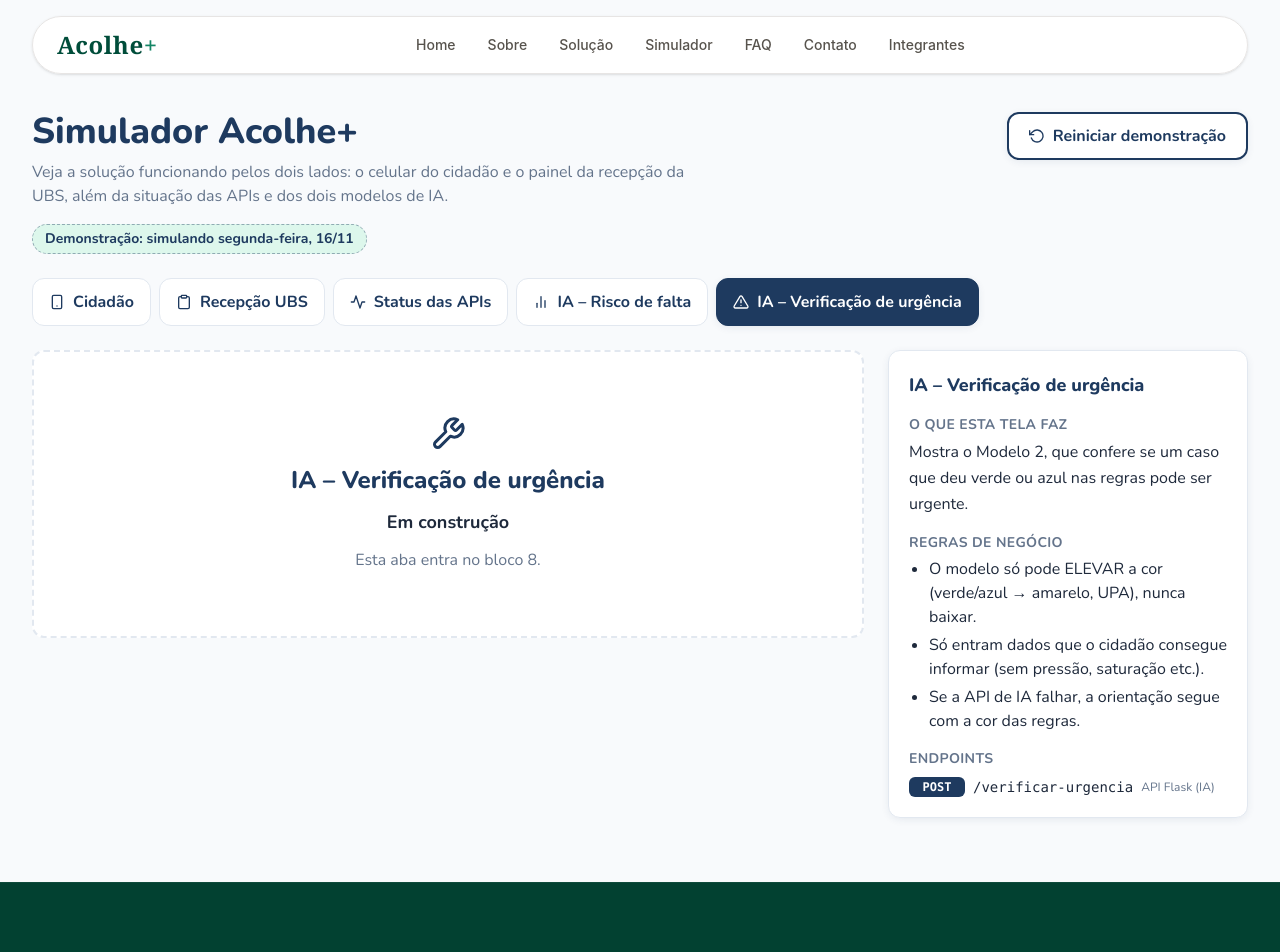
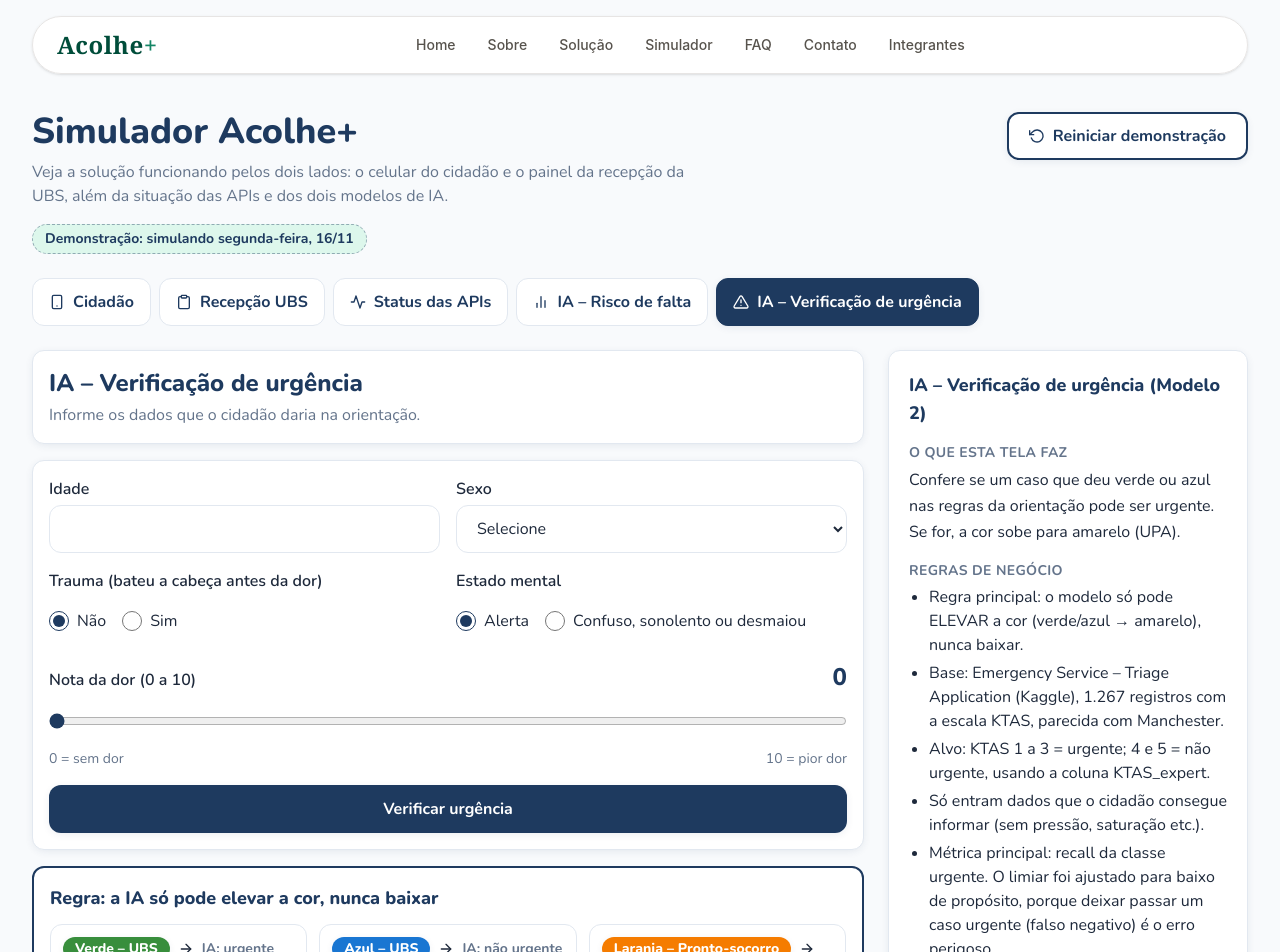
Before and after one commit to GlobalSolution-2026/acolhe-mais-front, a React (Vite) app: page /simulador/ia-urgencia in a window 1280 px wide. Shown: the top 952 px of the page. Built offline with nearby package versions, Linux system fonts and the light colour scheme; no server answers.

Commit message:
Adiciona aba IA – Verificação de urgência com a regra só eleva

```diff
--- a/src/pages/simulador/ia/AbaIaUrgencia.tsx
+++ b/src/pages/simulador/ia/AbaIaUrgencia.tsx
@@ -1,33 +1,191 @@
 /**
  * Página: aba IA – Verificação de urgência (/simulador/ia-urgencia)
- * Vai mostrar o Modelo 2: formulário (idade, sexo, trauma, dor e estado mental), o resultado
- * e o efeito na orientação. Por enquanto: "Em construção" (bloco 8).
+ * Tela de "admin" do Modelo 2: formulário com idade, sexo, trauma, dor de 0 a 10 (useWatch mostra o valor)
+ * e estado mental. Mostra se o caso é urgente, a probabilidade e o efeito na orientação, destacando a
+ * regra "só pode elevar" com exemplos lado a lado.
  * Veio de: planejamento do grupo (não há tela equivalente no protótipo).
- * Endpoints (planejados): POST /verificar-urgencia (API Flask).
- * Estados: ainda não se aplica.
+ * Endpoints: POST /verificar-urgencia (API Flask).
+ * Estados: enviando ("Verificando..."), erro da API (400 sem campo, fora do ar) e sem resultado ainda.
  */
-import EmConstrucao from '../../../components/EmConstrucao';
+import { useState } from 'react';
+import { useForm, useWatch } from 'react-hook-form';
+import { FiArrowRight } from 'react-icons/fi';
+import BarraProbabilidade from '../../../components/ia/BarraProbabilidade';
+import CampoFormulario from '../../../components/CampoFormulario';
 import LayoutAba from '../../../components/LayoutAba';
+import MensagemErro from '../../../components/MensagemErro';
 import PainelExplicacao from '../../../components/PainelExplicacao';
+import SeloDemonstracao from '../../../components/SeloDemonstracao';
+import SeloGravidade from '../../../components/SeloGravidade';
+import { FLASK_URL, verificarUrgencia } from '../../../services/ia';
+import type { VerificacaoUrgenciaSaida } from '../../../types';
+import type { Cor } from '../../../types/orientacao';
+import { mensagemDoErro } from '../../../utils/erros';
 
-/** Aba IA – Verificação de urgência (em construção). */
+/** Campos do formulário. */
+interface FormUrgencia {
+  idade: string;
+  sexo: '' | 'F' | 'M';
+  trauma: 'SIM' | 'NAO';
+  nrDor: string;
+  estadoMental: 'ALERTA' | 'ALTERADO';
+}
+
+const SELECT = 'min-h-12 w-full rounded-xl border border-borda bg-branco px-4 text-texto outline-none focus:ring-2 focus:ring-primaria';
+
+/** Um exemplo da regra "só eleva": cor das regras → resposta da IA → cor final. */
+function Exemplo({ antes, ia, depois, explicacao }: { antes: Cor; ia: string; depois: Cor; explicacao: string }) {
+  return (
+    <article className="flex flex-col gap-2 rounded-xl border border-borda bg-branco p-3">
+      <div className="flex flex-wrap items-center gap-2">
+        <SeloGravidade cor={antes} tamanho="pequeno" />
+        <FiArrowRight aria-hidden />
+        <span className="text-sm font-bold text-textoSuave">{ia}</span>
+        <FiArrowRight aria-hidden />
+        <SeloGravidade cor={depois} tamanho="pequeno" />
+      </div>
+      <p className="text-sm text-textoSuave">{explicacao}</p>
+    </article>
+  );
+}
+
+/** Aba IA – Verificação de urgência (Modelo 2). */
 export default function AbaIaUrgencia() {
+  const { register, handleSubmit, control, formState: { errors, isSubmitting } } = useForm<FormUrgencia>({
+    defaultValues: { idade: '', sexo: '', trauma: 'NAO', nrDor: '0', estadoMental: 'ALERTA' },
+  });
+  // useWatch: mostra a nota da dor enquanto a pessoa arrasta a barra.
+  const dor = useWatch({ control, name: 'nrDor' });
+  const [resultado, setResultado] = useState<VerificacaoUrgenciaSaida | null>(null);
+  const [erro, setErro] = useState<string | null>(null);
+
+  /** Chama o Modelo 2 com os dados do formulário. */
+  const enviar = handleSubmit(async (v) => {
+    setErro(null);
+    try {
+      setResultado(
+        await verificarUrgencia({
+          idade: Number(v.idade),
+          sexo: v.sexo === '' ? null : v.sexo,
+          trauma: v.trauma === 'SIM',
+          nrDor: Number(v.nrDor),
+          estadoMentalAlerta: v.estadoMental === 'ALERTA',
+        }),
+      );
+    } catch (e) {
+      setErro(mensagemDoErro(e));
+    }
+  });
+
   return (
     <LayoutAba
       explicacao={
         <PainelExplicacao
-          titulo="IA – Verificação de urgência"
-          oQueFaz="Mostra o Modelo 2, que confere se um caso que deu verde ou azul nas regras pode ser urgente."
+          titulo="IA – Verificação de urgência (Modelo 2)"
+          oQueFaz="Confere se um caso que deu verde ou azul nas regras da orientação pode ser urgente. Se for, a cor sobe para amarelo (UPA)."
           regras={[
-            'O modelo só pode ELEVAR a cor (verde/azul → amarelo, UPA), nunca baixar.',
+            'Regra principal: o modelo só pode ELEVAR a cor (verde/azul → amarelo), nunca baixar.',
+            'Base: Emergency Service – Triage Application (Kaggle), 1.267 registros com a escala KTAS, parecida com Manchester.',
+            'Alvo: KTAS 1 a 3 = urgente; 4 e 5 = não urgente, usando a coluna KTAS_expert.',
             'Só entram dados que o cidadão consegue informar (sem pressão, saturação etc.).',
-            'Se a API de IA falhar, a orientação segue com a cor das regras.',
+            'Métrica principal: recall da classe urgente. O limiar foi ajustado para baixo de propósito, porque deixar passar um caso urgente (falso negativo) é o erro perigoso.',
+            'Na orientação, trauma só é perguntado na dor de cabeça (nas outras queixas vai "não"); a dor é perguntada em todas.',
           ]}
           endpoints={[{ metodo: 'POST', rota: '/verificar-urgencia', api: 'FLASK' }]}
         />
       }
     >
-      <EmConstrucao titulo="IA – Verificação de urgência" previsao="bloco 8" />
+      <div className="flex flex-col gap-4">
+        <section className="flex flex-col gap-1 rounded-xl border border-borda bg-branco p-4 shadow-leve">
+          <h1 className="text-2xl font-extrabold text-primaria">IA – Verificação de urgência</h1>
+          <p className="text-textoSuave">Informe os dados que o cidadão daria na orientação.</p>
+          {!FLASK_URL && <SeloDemonstracao descricao="Sem a URL da API Flask, a verificação usa a simulação do protótipo (urgente com dor 7 ou mais e 65 anos ou mais)." />}
+        </section>
+
+        <form onSubmit={enviar} noValidate className="flex flex-col gap-4 rounded-xl border border-borda bg-branco p-4 shadow-leve">
+          <div className="grid gap-4 md:grid-cols-2">
+            <CampoFormulario id="idadeUrg" label="Idade" numerico erro={errors.idade}
+              registro={register('idade', {
+                required: 'Informe a idade.',
+                pattern: { value: /^\d+$/, message: 'Use só números inteiros.' },
+                validate: (v) => (Number(v) >= 18 && Number(v) <= 120) || 'A orientação é para adultos: use de 18 a 120.',
+              })} />
+            <div className="flex flex-col gap-1">
+              <label htmlFor="sexoUrg" className="font-semibold">Sexo</label>
+              <select id="sexoUrg" className={SELECT} aria-invalid={!!errors.sexo} {...register('sexo', { required: 'Informe o sexo.' })}>
+                <option value="">Selecione</option>
+                <option value="F">Feminino</option>
+                <option value="M">Masculino</option>
+              </select>
+              {errors.sexo && <p className="text-sm font-semibold text-gravidade-vermelho">{errors.sexo.message}</p>}
+            </div>
+            <fieldset className="flex flex-col gap-2">
+              <legend className="mb-1 font-semibold">Trauma (bateu a cabeça antes da dor)</legend>
+              <div className="flex gap-4">
+                <label className="flex min-h-12 items-center gap-2"><input type="radio" value="NAO" className="h-5 w-5 accent-primaria" {...register('trauma')} /> Não</label>
+                <label className="flex min-h-12 items-center gap-2"><input type="radio" value="SIM" className="h-5 w-5 accent-primaria" {...register('trauma')} /> Sim</label>
+              </div>
+            </fieldset>
+            <fieldset className="flex flex-col gap-2">
+              <legend className="mb-1 font-semibold">Estado mental</legend>
+              <div className="flex flex-wrap gap-4">
+                <label className="flex min-h-12 items-center gap-2"><input type="radio" value="ALERTA" className="h-5 w-5 accent-primaria" {...register('estadoMental')} /> Alerta</label>
+                <label className="flex min-h-12 items-center gap-2"><input type="radio" value="ALTERADO" className="h-5 w-5 accent-primaria" {...register('estadoMental')} /> Confuso, sonolento ou desmaiou</label>
+              </div>
+            </fieldset>
+            <div className="flex flex-col gap-1 md:col-span-2">
+              <label htmlFor="dorUrg" className="flex items-baseline justify-between font-semibold">
+                Nota da dor (0 a 10)
+                <span className="text-2xl font-extrabold text-primaria" aria-live="polite">{dor}</span>
+              </label>
+              {/* defaultValue: sem ele, o range começa no meio (5) e o formulário lê esse valor do DOM */}
+              <input id="dorUrg" type="range" min={0} max={10} step={1} defaultValue="0" className="h-12 w-full accent-primaria" {...register('nrDor')} />
+              <div className="flex justify-between text-sm text-textoSuave"><span>0 = sem dor</span><span>10 = pior dor</span></div>
+            </div>
+          </div>
+          <button type="submit" disabled={isSubmitting}
+            className="flex min-h-12 cursor-pointer items-center justify-center rounded-xl bg-primaria px-5 font-bold text-branco shadow-leve hover:bg-primariaEscura disabled:cursor-not-allowed disabled:opacity-60">
+            {isSubmitting ? 'Verificando...' : 'Verificar urgência'}
+          </button>
+        </form>
+
+        {erro && <MensagemErro mensagem={erro} />}
+
+        {resultado && (
+          <section className="flex flex-col gap-4 rounded-xl border border-borda bg-branco p-4 shadow-leve" aria-live="polite">
+            <p className="flex flex-wrap items-center gap-2 text-lg font-extrabold">
+              Resultado:
+              <span className={`rounded-full px-3 py-1 ${resultado.urgente ? 'bg-primaria text-branco' : 'bg-mentaSuave text-primaria'}`}>
+                {resultado.urgente ? 'Urgente' : 'Não urgente'}
+              </span>
+            </p>
+            <BarraProbabilidade valor={resultado.probabilidade} rotulo="Probabilidade de ser urgente" />
+            <div className="flex flex-col gap-2 rounded-xl bg-mentaSuave p-3">
+              <p className="font-bold text-primaria">Efeito na orientação</p>
+              {resultado.urgente ? (
+                <div className="flex flex-wrap items-center gap-2">
+                  <SeloGravidade cor="VERDE" tamanho="pequeno" /> / <SeloGravidade cor="AZUL" tamanho="pequeno" />
+                  <FiArrowRight aria-hidden />
+                  <SeloGravidade cor="AMARELO" tamanho="pequeno" />
+                  <span className="font-semibold">a cor sobe para amarelo e a pessoa é orientada a procurar a UPA.</span>
+                </div>
+              ) : (
+                <p className="font-semibold">Mantém a cor das regras (verde ou azul: UBS).</p>
+              )}
+            </div>
+          </section>
+        )}
+
+        {/* Regra "só pode elevar", com exemplos lado a lado */}
+        <section className="flex flex-col gap-3 rounded-xl border-2 border-primaria bg-branco p-4">
+          <h2 className="text-lg font-extrabold text-primaria">Regra: a IA só pode elevar a cor, nunca baixar</h2>
+          <div className="grid gap-3 lg:grid-cols-3">
+            <Exemplo antes="VERDE" ia="IA: urgente" depois="AMARELO" explicacao="Eleva: o caso vai para a UPA, mais cedo que na UBS." />
+            <Exemplo antes="AZUL" ia="IA: não urgente" depois="AZUL" explicacao="Mantém: a cor das regras continua valendo." />
+            <Exemplo antes="LARANJA" ia="IA não é chamada" depois="LARANJA" explicacao="Nunca baixa: amarelo, laranja e vermelho não passam pela IA." />
+          </div>
+        </section>
+      </div>
     </LayoutAba>
   );
 }
```
